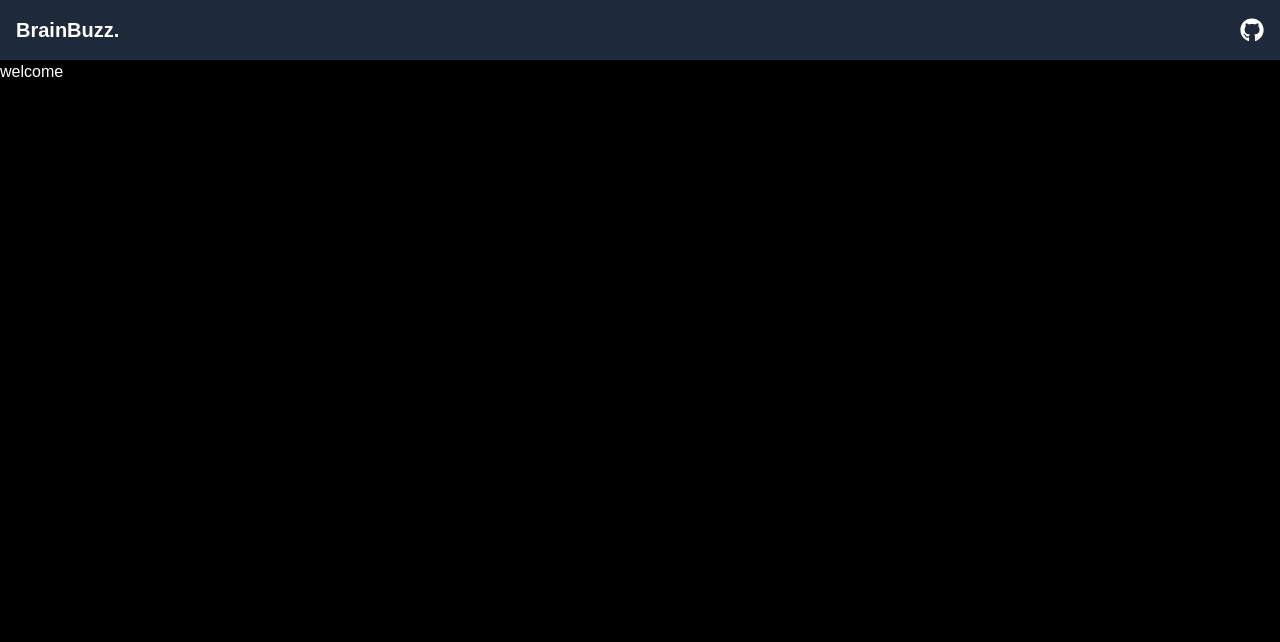
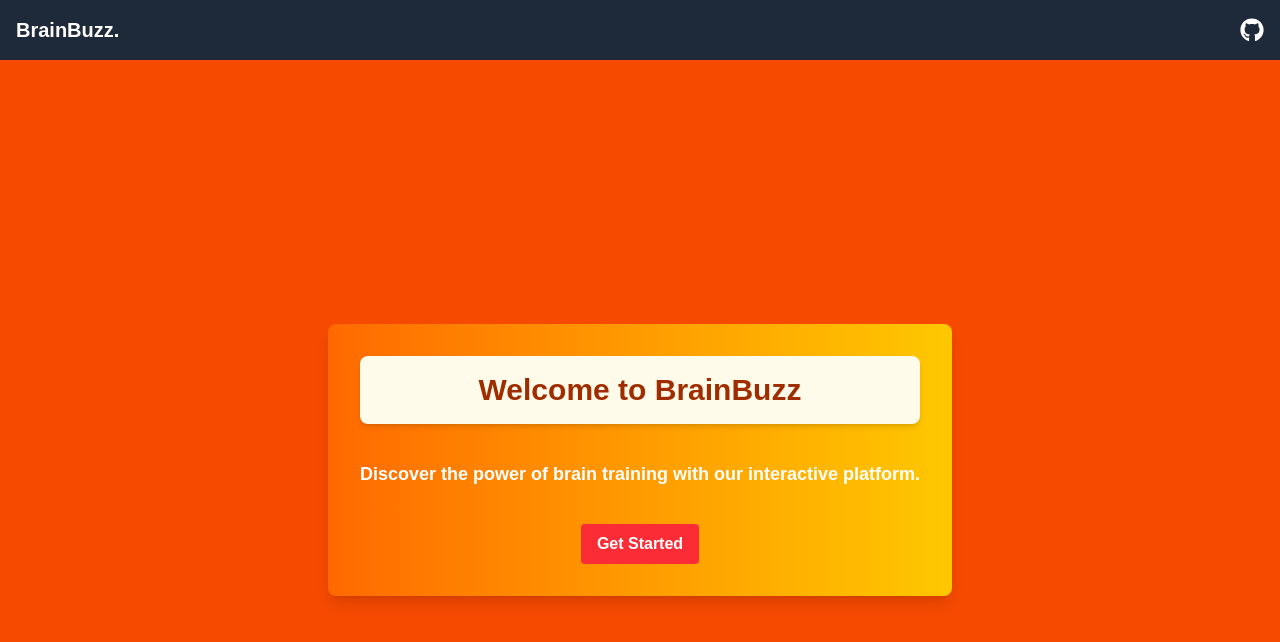
Before and after one commit to duebenpresleylewis/brainbuzz, a React (Vite) app: page / in a window 1280 px wide. Shown: the top 642 px of the page. Built offline with nearby package versions, Linux system fonts and the light colour scheme.

Commit message:
feat: update App component to use SectionPlaceholder and enhance WelcomePage styling

```diff
--- a/src/App.jsx
+++ b/src/App.jsx
@@ -1,6 +1,5 @@
 import { useState } from 'react'
-import Welcome from './components/WelcomePage'
-import Header from './components/Header'
+import SectionPlaceholder from './components/SectionPlaceholder'
 import './App.css'
 
 function App() {
@@ -8,11 +7,11 @@ function App() {
 
   return (
     <div className="App">
-      <Header/>
+      <SectionPlaceholder />
 
       {/* Main Content */}
       {/* conditional rendering using state */}
-      <Welcome />
+
     </div>
   )
 }
--- /dev/null
+++ b/src/components/SectionPlaceholder.jsx
@@ -0,0 +1,14 @@
+import React from 'react'
+import Welcome from './WelcomePage'
+import Header from './Header'
+
+const SectionPlaceholder = () => {
+  return (
+    <div>
+        <Header/>
+        <Welcome />
+    </div>
+  )
+}
+
+export default SectionPlaceholder
--- a/src/components/WelcomePage.jsx
+++ b/src/components/WelcomePage.jsx
@@ -2,7 +2,21 @@ import React from 'react'
 
 const Welcome = () => {
   return (
-    <div>welcome</div>
+    <div className="welcome-container flex flex-col items-center justify-center min-h-screen bg-orange-600">
+      <div className="text-center text-white p-8 rounded-lg shadow-lg bg-linear-to-r from-orange-500 to-yellow-400">
+        <div className="title bg-amber-50 text-orange-800 p-4 rounded-lg shadow-md mb-4 text-3xl font-bold">
+          <h1>Welcome to BrainBuzz</h1>
+        </div>
+        <div>
+          <p className='text-lg font-bold my-9'>Discover the power of brain training with our interactive platform.</p>
+
+          <button className="get-started-button bg-red-500 hover:bg-red-600 text-white font-bold py-2 px-4 rounded active:scale-95 transition-transform duration-200">
+            Get Started
+          </button>
+        </div>
+      </div>
+
+    </div>
   )
 }
 
```
